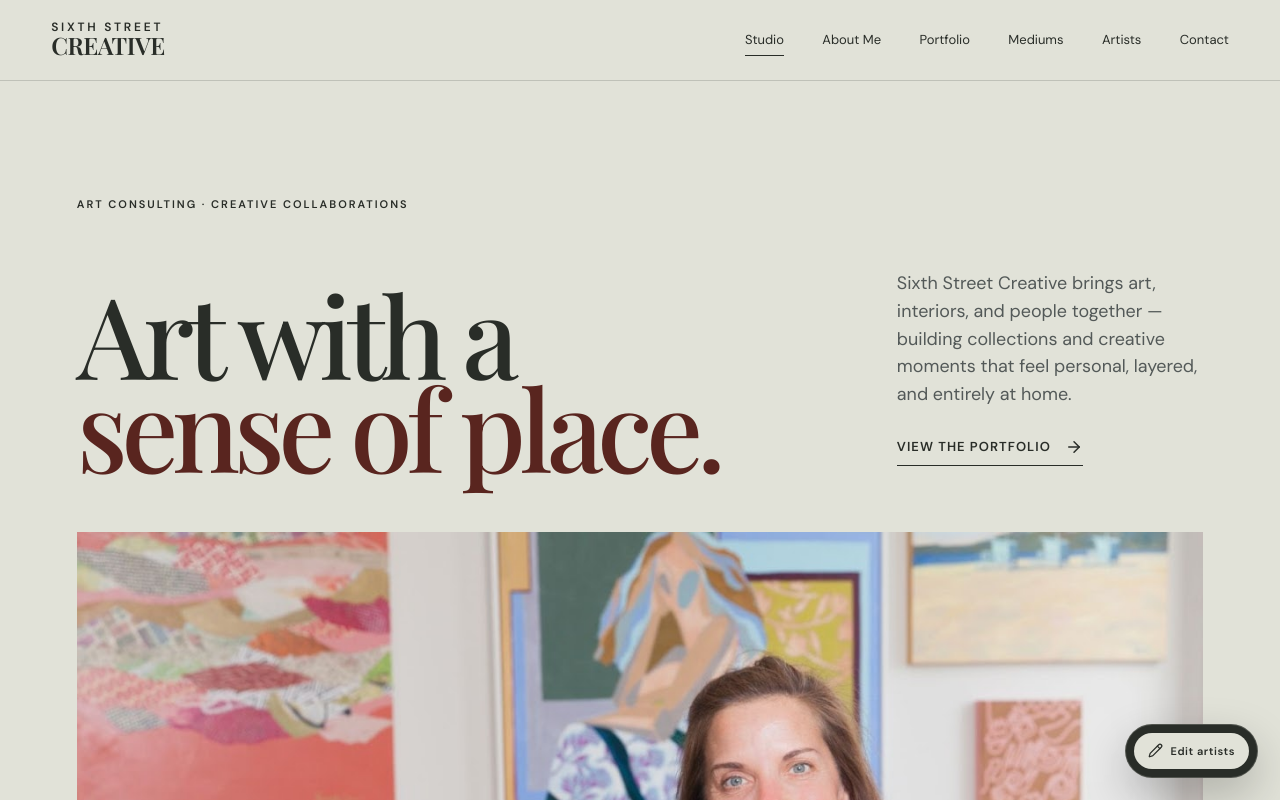
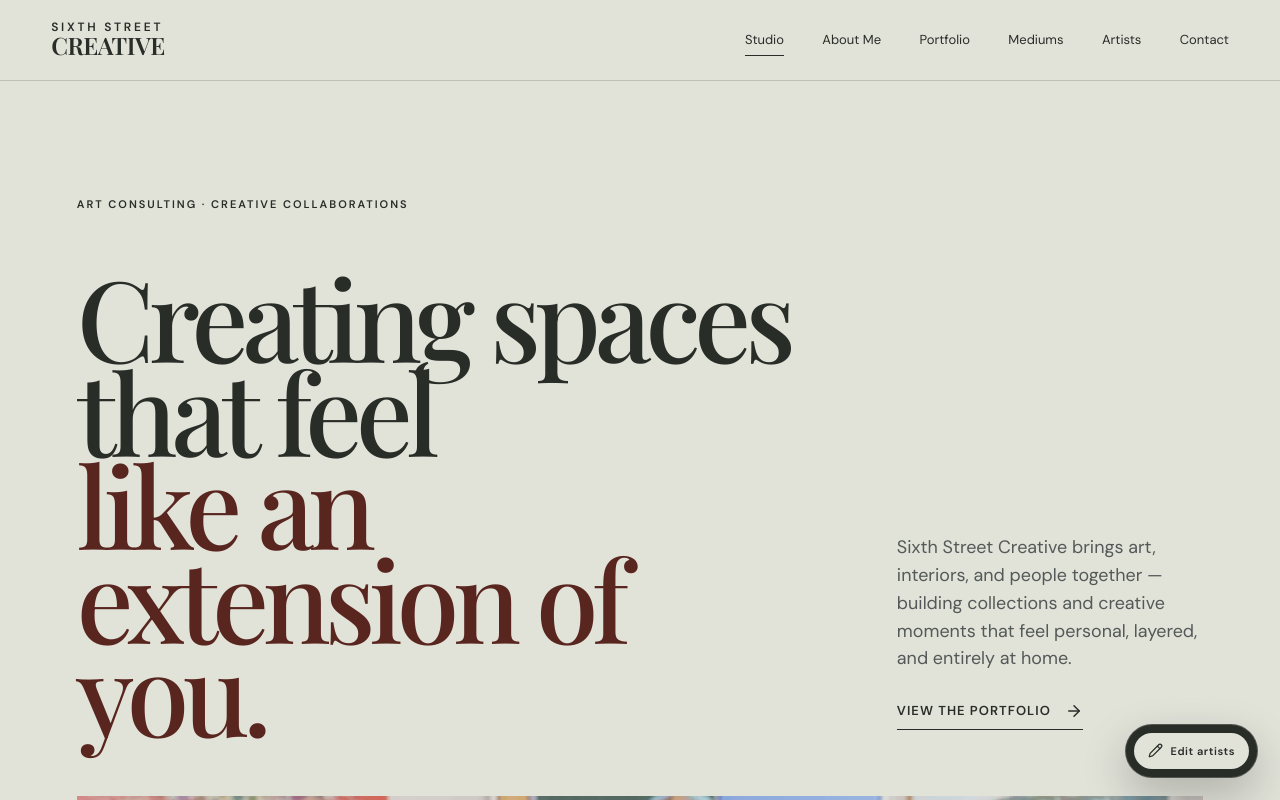
Before and after one commit to Melvinator32/blank-canvas-joy-595, a React (Vite) app in the folder artifacts/sixth-street-creative/: page / in a window 1280 px wide. Shown: the top 800 px of the page. Built offline with nearby package versions, Linux system fonts and the light colour scheme; a web font is replaced by a local one.

Commit message:
Update Sixth Street hero copy and remove section numbers

```diff
--- a/artifacts/sixth-street-creative/src/main.tsx
+++ b/artifacts/sixth-street-creative/src/main.tsx
@@ -1,11 +1,41 @@
-import React from 'react';
+import React, { useEffect } from 'react';
 import ReactDOM from 'react-dom/client';
 import App from './App';
 import './index.css';
 import './artists.css';
 
+function SiteRoot() {
+  useEffect(() => {
+    const applyCopyAndCleanups = () => {
+      const heroTitle = document.querySelector('.hero h1');
+      if (heroTitle && heroTitle.textContent?.trim() !== 'Creating spaces that feel like an extension of you.') {
+        heroTitle.innerHTML = 'Creating spaces that feel<br /><em>like an extension of you.</em>';
+      }
+
+      document.querySelectorAll('.section-number, .journey-number').forEach((element) => element.remove());
+
+      document.querySelectorAll('.category-card > span:first-child').forEach((element) => element.remove());
+      document.querySelectorAll('.portfolio-row-meta > span:first-child').forEach((element) => element.remove());
+      document.querySelectorAll('.medium-meta > span:first-child').forEach((element) => element.remove());
+    };
+
+    applyCopyAndCleanups();
+
+    const observer = new MutationObserver(applyCopyAndCleanups);
+    observer.observe(document.body, { childList: true, subtree: true });
+    window.addEventListener('hashchange', applyCopyAndCleanups);
+
+    return () => {
+      observer.disconnect();
+      window.removeEventListener('hashchange', applyCopyAndCleanups);
+    };
+  }, []);
+
+  return <App />;
+}
+
 ReactDOM.createRoot(document.getElementById('root')!).render(
   <React.StrictMode>
-    <App />
+    <SiteRoot />
   </React.StrictMode>,
 );
```
